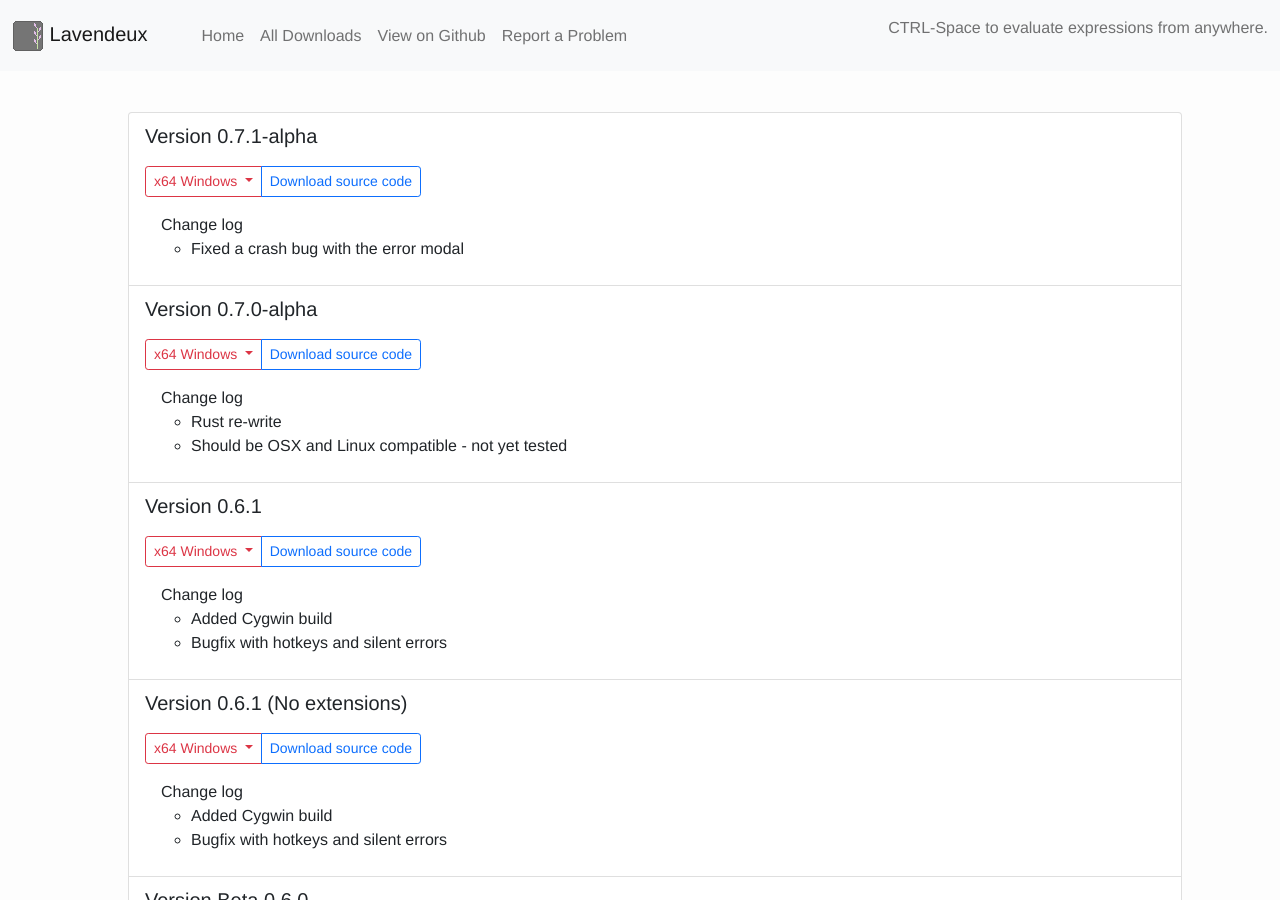
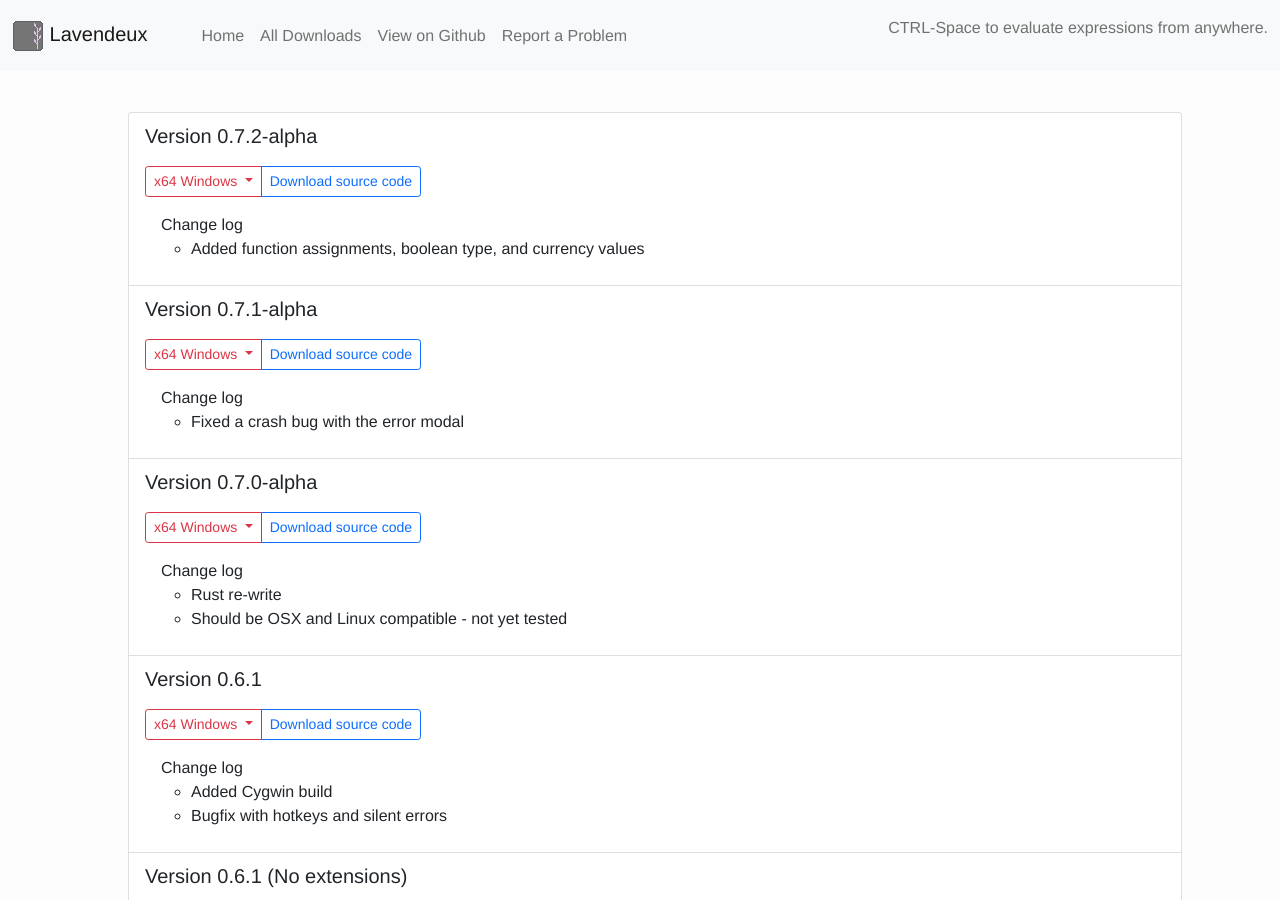
Before and after one commit to rscarson/rscarson.github.io, a Jekyll site: the page built from downloads.html, in a window 1280 px wide and 900 px high. Built offline with Jekyll 4.4.1, drawn with Linux system fonts in a browser that asks for light colours.

Commit message:
new version

```diff
--- a/_data/releases.json
+++ b/_data/releases.json
@@ -1,4 +1,17 @@
 [
+	{
+		"name": "0.7.2-alpha",
+		"changelog": [
+			"Added function assignments, boolean type, and currency values"
+		],
+		"downloads": {
+			"win_install": "https://github.com/rscarson/Lavendeux/releases/download/v0.7.2-alpha/lavendeux_0.7.2_x64_en-US.msi.zip",
+			"win_zip": "https://github.com/rscarson/Lavendeux/releases/download/v0.7.2-alpha/lavendeux.exe",
+			"github": "https://github.com/rscarson/Lavendeux/releases/tag/v0.7.2-alpha",
+			"source": "https://github.com/rscarson/Lavendeux/archive/v0.7.2-alpha.tar.gz",
+		}
+	},
+
 	{
 		"name": "0.7.1-alpha",
 		"changelog": [
```
